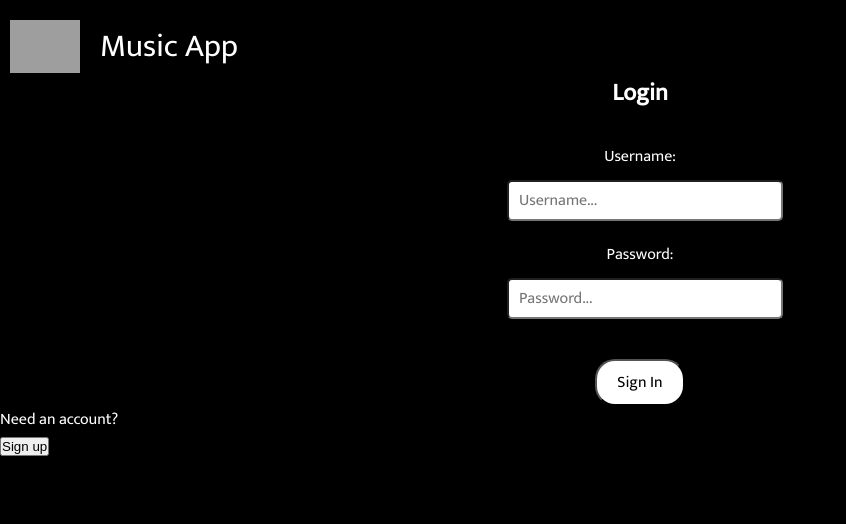
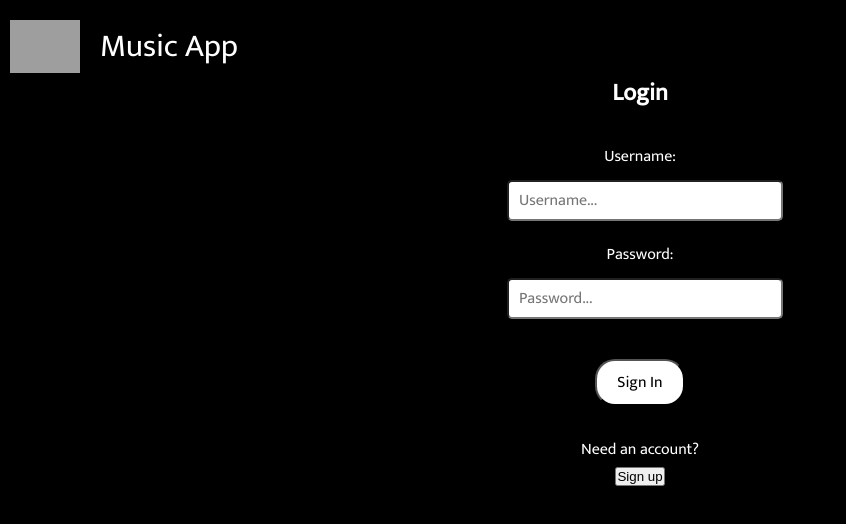
Before and after one commit to herbie2568/music-frontend2, a React (Create React App) app: page / in a window 1280 px wide. Shown: the top 524 px of the page, without its empty margins (0-846 px from the left). Built offline with nearby package versions, Linux system fonts and the light colour scheme; no server answers; grey boxes are pictures that could not be loaded.

Commit message:
pushing stlying to master

```diff
--- a/src/App.js
+++ b/src/App.js
@@ -206,7 +206,7 @@ const handleCreateAccount = (addAccountInfo) => {
      {toggleLogin ? (
    <>
      <Login handleLogin={handleLogin} />
-       <p>
+       <p className = 'needAccount'>
          <span>Need an account?</span><br/>
          <button onClick={handleToggleSignUp}>Sign up</button>
        </p>
```
